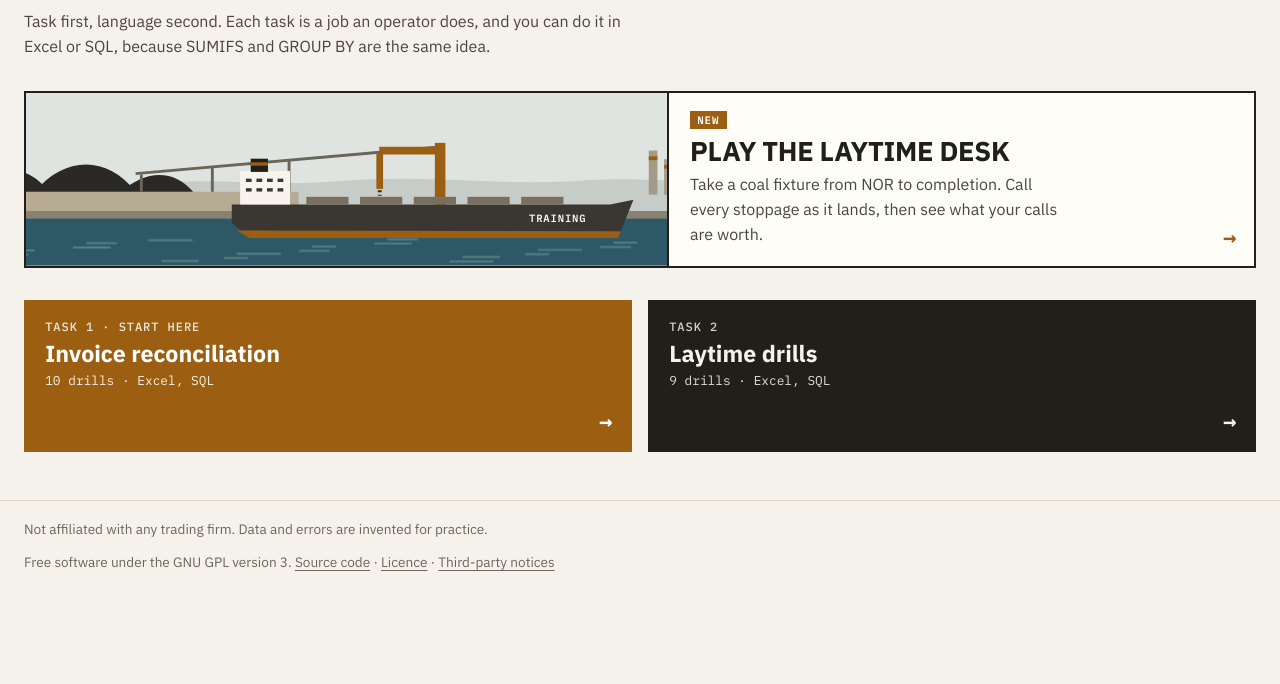
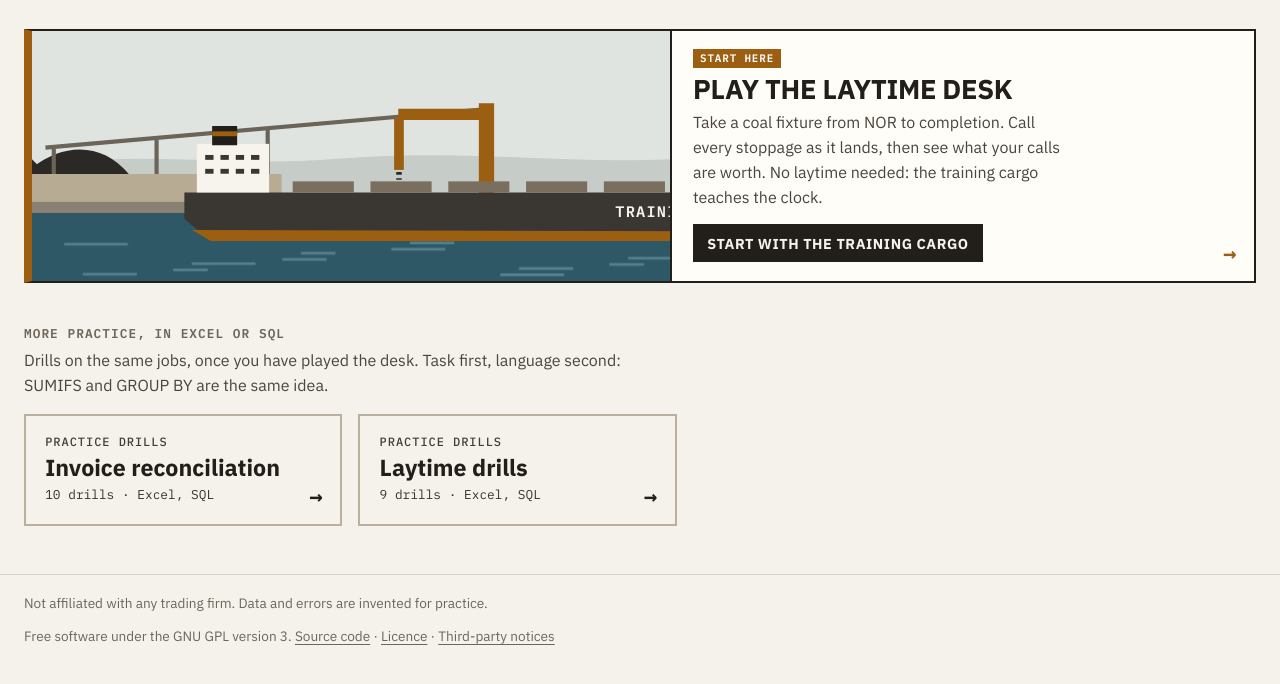
Before and after one commit to joshhaller548-oss/findthebreaks, a website with bundled scripts: page public/index.html in a window 1280 px wide. Shown: the part 418-1102 px from the top of the page. Before the commit the page ends 1035 px from the top, so only its background shows below. Built offline with nearby package versions, Linux system fonts and the light colour scheme.

Commit message:
Homepage: the laytime desk is the one place to start
The homepage had two front doors: the "New, play the laytime desk" card
above a solid accent block saying "Task 1 · Start here" for invoice
reconciliation.

- The desk card is now the only "Start here", with an accent edge, a
  line saying no laytime knowledge is needed, and a clear call to
  action: "Start with the training cargo".
- The two drill blocks sit under "More practice, in Excel or SQL" as
  outlined, shorter blocks labelled "Practice drills", with their drill
  counts and progress bars as before.
- Browser suite: "Start here" appears once, on /laytime; the desk is the
  first link in the page; both drill blocks sit under More practice.

Co-Authored-By: Claude Opus 5.5 <noreply@anthropic.com>

```diff
--- a/public/css/site.css
+++ b/public/css/site.css
@@ -138,7 +138,7 @@ header.site nav a[aria-current="page"] { color: var(--ink); border-bottom: 2px s
 
 /* ---------- landing: wordmark and task blocks ---------- */
 
-main.landing > .wordmark, main.landing > .task-blocks { max-width: none; }
+main.landing > .wordmark, main.landing .task-blocks { max-width: none; }
 .wordmark {
   font: 700 clamp(3.2rem, 11vw, 7.5rem)/0.9 var(--sans);
   text-transform: uppercase;
@@ -167,15 +167,14 @@ main.landing .lede + p { max-width: 64ch; }
   display: grid;
   gap: 0.35rem;
   padding: 1.1rem 1.2rem 1.2rem;
-  min-height: 9.5rem;
+  min-height: 7rem;
   align-content: start;
   text-decoration: none;
-  background: var(--ink);
-  color: var(--bg);
-  border: 2px solid var(--ink);
+  background: transparent;
+  color: var(--ink);
+  border: 2px solid var(--rule-strong);
   position: relative;
 }
-.task-block.primary { background: var(--accent); color: var(--accent-ink); border-color: var(--accent); }
 .task-block::after { content: '\2192'; position: absolute; right: 1.1rem; bottom: 0.9rem; font: 600 1.4rem var(--mono); }
 .task-block:focus-visible { outline: 3px solid var(--focus); outline-offset: 3px; }
 .tb-eyebrow { font: 500 0.75rem var(--mono); text-transform: uppercase; letter-spacing: 0.08em; opacity: 0.85; }
@@ -186,13 +185,20 @@ main.landing .lede + p { max-width: 64ch; }
 .tb-bar[hidden] { display: none; }
 .tb-bar > span { display: block; height: 100%; width: var(--done, 0%); background: currentColor; }
 
-/* The laytime desk, featured above the task blocks */
+/* The laytime desk: the one front door. The drills sit under it as
+   secondary practice. */
+.more-practice { margin-top: 2.6rem; max-width: 980px; }
+.more-title { font: 600 0.8rem var(--mono); text-transform: uppercase; letter-spacing: 0.08em; color: var(--muted); margin: 0 0 0.4rem; }
+.more-practice > p { color: var(--ink-2); max-width: 64ch; margin: 0; }
+.more-practice .task-blocks { margin-top: 1rem; }
+.fb-cta { justify-self: start; margin-top: 0.5rem; font: 700 0.9rem var(--sans); text-transform: uppercase; letter-spacing: 0.04em; background: var(--ink); color: var(--bg); padding: 0.6rem 0.9rem; }
 main.landing > .feature-block { max-width: none; }
 .feature-block {
   display: grid;
   grid-template-columns: minmax(0, 1.1fr) minmax(0, 1fr);
   margin-top: 2rem;
   border: 2px solid var(--ink);
+  border-left: 8px solid var(--accent);
   background: var(--surface);
   color: var(--ink);
   text-decoration: none;
--- a/public/index.html
+++ b/public/index.html
@@ -26,29 +26,33 @@
   <main class="page landing">
     <h1 class="wordmark" aria-label="Find the Breaks"><span class="wm-line">Find the</span> <span class="wm-line"><span class="wm-break">Breaks</span></span></h1>
     <p class="lede">Free practice for junior commodity operations roles: reconcile cargoes against invoices, and check an owner's laytime statement against your own.</p>
-    <p>Task first, language second. Each task is a job an operator does, and you can do it in Excel or SQL, because SUMIFS and GROUP BY are the same idea.</p>
     <a class="feature-block" href="/laytime">
       <span class="fb-art" aria-hidden="true"></span>
       <span class="fb-body">
-        <span class="fb-tag">New</span>
+        <span class="fb-tag">Start here</span>
         <span class="fb-title">Play the laytime desk</span>
-        <span class="fb-text">Take a coal fixture from NOR to completion. Call every stoppage as it lands, then see what your calls are worth.</span>
+        <span class="fb-text">Take a coal fixture from NOR to completion. Call every stoppage as it lands, then see what your calls are worth. No laytime needed: the training cargo teaches the clock.</span>
+        <span class="fb-cta">Start with the training cargo</span>
       </span>
     </a>
+    <section class="more-practice" aria-labelledby="more-title">
+      <h2 id="more-title" class="more-title">More practice, in Excel or SQL</h2>
+      <p>Drills on the same jobs, once you have played the desk. Task first, language second: SUMIFS and GROUP BY are the same idea.</p>
       <ul class="task-blocks">
-      <li><a class="task-block primary" href="/reconciliation" data-task="reconciliation">
-        <span class="tb-eyebrow">Task 1 · Start here</span>
+        <li><a class="task-block" href="/reconciliation" data-task="reconciliation">
+          <span class="tb-eyebrow">Practice drills</span>
           <span class="tb-title">Invoice reconciliation</span>
           <span class="tb-meta"></span>
           <span class="tb-bar" hidden><span></span></span>
         </a></li>
         <li><a class="task-block" href="/laytime/tools" data-task="laytime">
-        <span class="tb-eyebrow">Task 2</span>
+          <span class="tb-eyebrow">Practice drills</span>
           <span class="tb-title">Laytime drills</span>
           <span class="tb-meta"></span>
           <span class="tb-bar" hidden><span></span></span>
         </a></li>
       </ul>
+    </section>
   </main>
 
   <footer class="site">
```
Also changed, not shown: scripts/screenshots.mjs (+8 -0 lines). Lines whose indentation alone changed are shown as unchanged.
